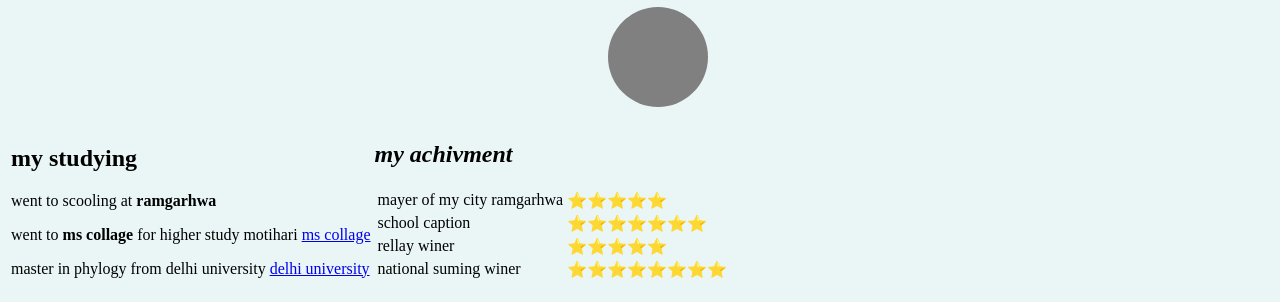
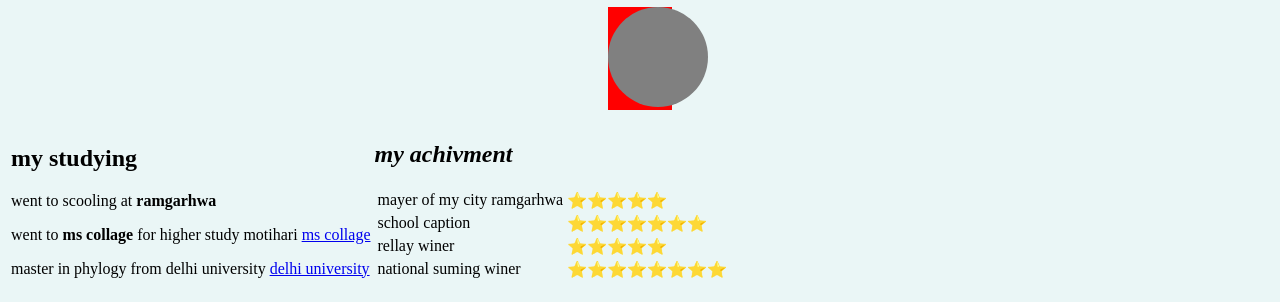
Before and after one commit to ishwatsoni/profil, a plain HTML site: page index.html in a window 1280 px wide. Shown: the part 491-793 px from the top of the page. Drawn offline with Linux system fonts and the light colour scheme.

Commit message:
Update index.html

```diff
--- a/index.html
+++ b/index.html
@@ -9,7 +9,7 @@
        background-color:#EAF6F6;
        }
        hr{
-           background-color:#EAF6F6;
+           background-color:red;
           border-style: none;
            border-top-style:dotted;
            border-color:grey;
```
